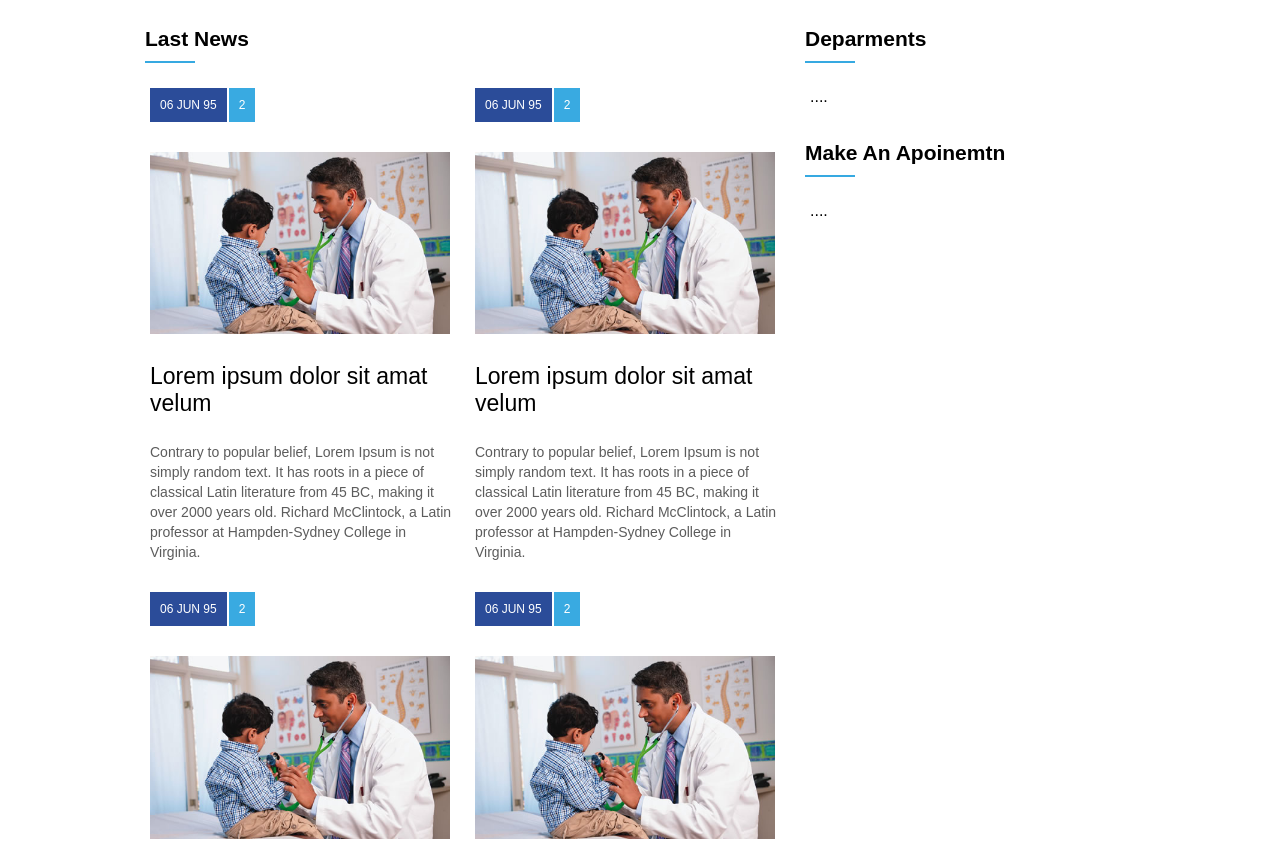
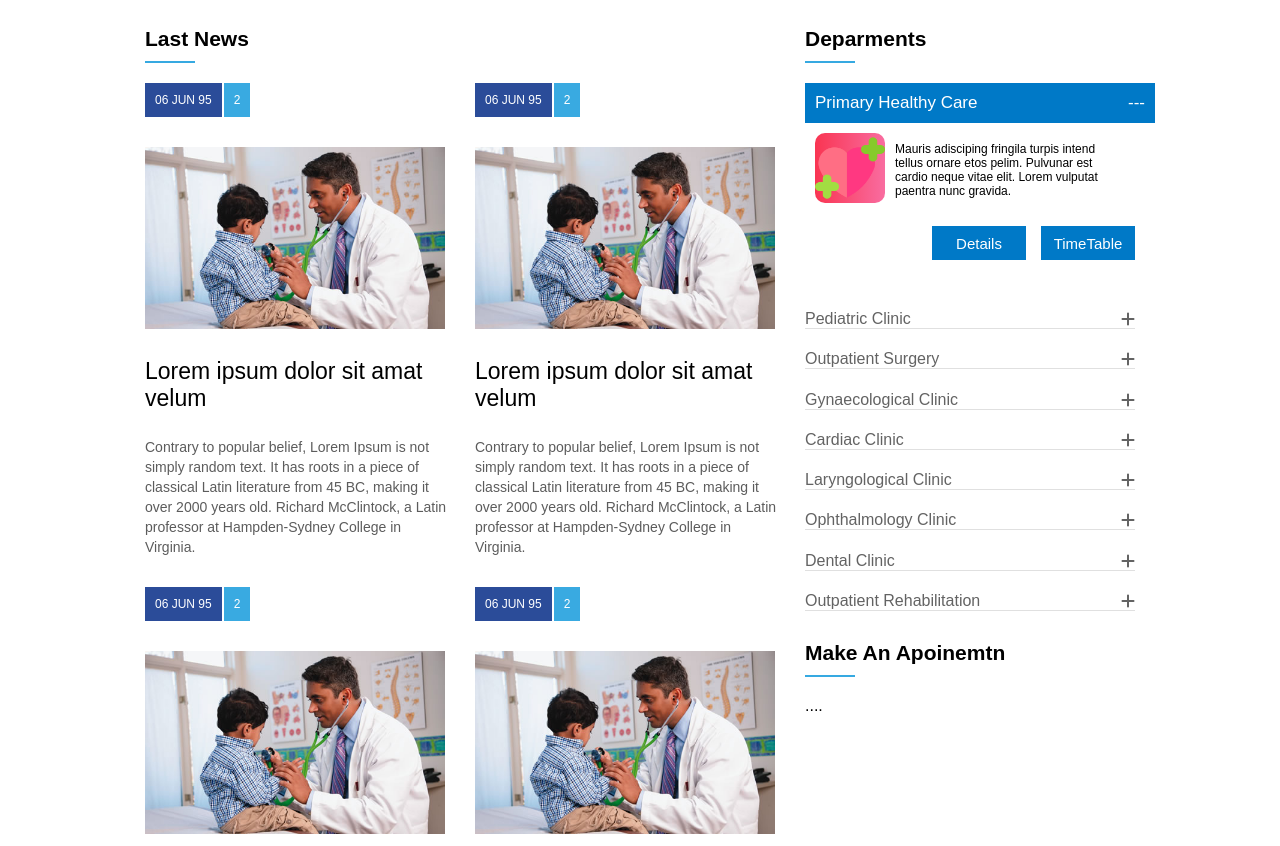
Before and after one commit to ChrystianSPereira/Medical_Center, a plain HTML site: page index.html in a window 1280 px wide. Shown: the part 793-1639 px from the top of the page. Drawn offline with Linux system fonts and the light colour scheme.

Commit message:
Update Widget Body

```diff
--- a/css/style.css
+++ b/css/style.css
@@ -279,10 +279,6 @@ footer .widget_title_text{
     color: #ffffff;
 }
 
-.widget_body{
-    padding: 5px;
-}
-
 .widget_body .widget_body_desc{
     color: #5c5c5c;
     font-size: 15px;
@@ -308,6 +304,88 @@ footer .widget_title_text{
 
 .widget_body_buttons{
     display: flex;
+}
+
+.widget_body .primary_box{
+    display: flex;
+    justify-content: space-between;
+    align-items: center;
+    width: 100%;
+    height: 20px;
+    color: #fff;
+    font-size: 17px;
+    padding: 10px;
+    background-color: #0079c7;
+}
+
+.widget_body .primary_box_info{
+    display: flex;
+    justify-content: space-between;
+    align-items: center;
+    padding: 10px;
+    font-size: 12px;
+}
+
+.widget_body .primary_box_info img{
+    width: 70px;
+    height: 70px;
+    background: -webkit-linear-gradient(left, #f93552, #f96ca0);
+    border-radius: 10px;
+    margin-right: 10px;
+}
+
+.widget_body .primary_box_buttons{
+    display: flex;
+    right: 0;
+}
+
+.widget_body .primary_box_buttons a{
+    text-decoration: none;
+    font-size: 15px;
+    color: hsl(0, 0%, 100%);
+}
+
+.widget_body .primary-health-list{
+    margin-top: 50px;
+}
+
+.widget_body .primary-health-list a{
+    text-decoration: none;
+}
+
+.widget_body .primary-health-list h4{
+    display: flex;
+    justify-content: space-between;
+    align-items: center;
+    font-weight: normal;
+    color: #636363;
+    border-bottom: 1px solid #E0E0E0;
+}
+
+.primary_box_buttons{
+    display: flex;
+    justify-content: right;
+}
+
+.primary_box_buttons .button_1{
+    margin-right: 15px;
+}
+
+.primary_box_buttons .button_1,
+.primary_box_buttons .button_2 {
+    display: flex;
+    width: 90px;
+    height: 30px;
+    margin-top: 10px;
+    padding: 2px;
+    justify-content: space-around;
+    align-items: center;
+    background-color: #0079c7;
+}
+
+.primary_box_buttons .button_1:hover,
+.primary_box_buttons .button_2:hover {
+    background-color: #449ad3;
 }
 
 .widget_button_1, .widget_button_2, .widget_button_3, .widget_button_4{
--- a/index.html
+++ b/index.html
@@ -8,7 +8,8 @@
     <script type="text/javascript">
         window.onload = function()
         {
-            document.querySelector(".menuMobile").addEventListener("click", function(){
+            document.querySelector(".menuMobile").addEventListener("click", function()
+            {
                 if(document.querySelector(".menu nav ul").style.display == 'flex')
                 {
                     document.querySelector(".menu nav ul").style.display = 'none';
@@ -197,7 +198,49 @@
                         <div class="widget_title_bar"></div>
                     </div>
                     <div class="widget_body">
-                        ....
+                        <div class="primary_box">
+                            <div>Primary Healthy Care</div>
+                            <div>---</div>
+                        </div>
+                        <div class="primary_box_info">
+                            <div><img src="assets/imgs/health.png" alt=""></div>
+                            <div>Mauris adisciping fringila turpis intend tellus ornare etos pelim.
+                                Pulvunar est cardio neque vitae elit. Lorem vulputat paentra nunc gravida.</div>
+                        </div>
+                        <div class="primary_box_buttons">
+                            <div class="button_1">
+                                <a href="">Details</a>
+                            </div>
+                            <div class="button_2">
+                                <a href="">TimeTable</a>
+                            </div>
+                        </div>
+                        <div class="primary-health-list">
+                            <a href="">
+                                <h4>Pediatric Clinic <i class="fa-solid fa-plus fa-1x"></i></h4>
+                            </a>
+                            <a href="">
+                                <h4>Outpatient Surgery <i class="fa-solid fa-plus fa-1x"></i></h4>
+                            </a>
+                            <a href="">
+                                <h4>Gynaecological Clinic <i class="fa-solid fa-plus fa-1x"></i></h4>
+                            </a>
+                            <a href="">
+                                <h4>Cardiac Clinic <i class="fa-solid fa-plus fa-1x"></i></h4>
+                            </a>
+                            <a href="">
+                                <h4>Laryngological Clinic <i class="fa-solid fa-plus fa-1x"></i></h4>
+                            </a>
+                            <a href="">
+                                <h4>Ophthalmology Clinic <i class="fa-solid fa-plus fa-1x"></i></h4>
+                            </a>
+                            <a href="">
+                                <h4>Dental Clinic <i class="fa-solid fa-plus fa-1x"></i></h4>
+                            </a>
+                            <a href="">
+                                <h4>Outpatient Rehabilitation <i class="fa-solid fa-plus fa-1x"></i></h4>
+                            </a>
+                        </div>
                     </div>
                 </div>
                 <div class="widget">
```
Also changed, not shown: assets/imgs/health.png (added).
